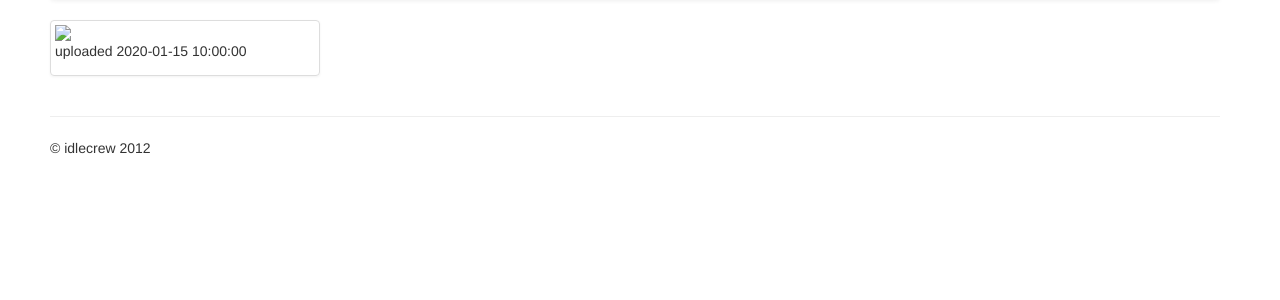
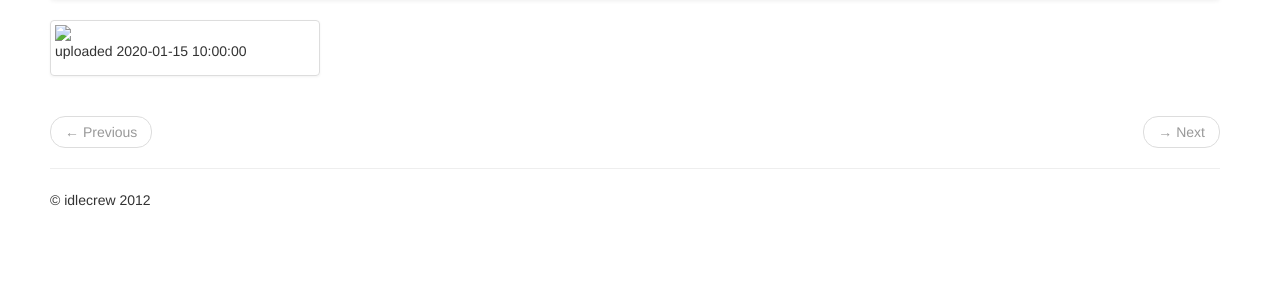
Before and after one commit to mschuetz/tamaraw, a Python web app: template image_org/templates/recent.html in a window 1280 px wide. Shown: the part 102-402 px from the top of the page. Run offline with Jinja, Linux system fonts and the light colour scheme; the template is opened without the code that fills it: most values are stand-ins (such as "Sample title", 1, 10 or a date in 2020); some libraries are stand-ins or nearby versions.

Commit message:
fixed matrix layout of thumbnails

```diff
--- a/image_org/templates/recent.html
+++ b/image_org/templates/recent.html
@@ -17,8 +17,9 @@
 	</div>
 </div>
 <div>
+{% for row in images|batch(4) %}
 <ul class="thumbnails">
-	{% for image in images %}
+	{% for image in row %}
  	<li class="span3">
 	<div class="thumbnail">
 		<img src="{{ url_for('get_image', store_key=image.store_key, x=320, y=240) }}"/>
@@ -27,6 +28,18 @@
 	</li>
 	{% endfor %}
 </ul>
-
+{% endfor %}
+<ul class="pager">
+	{% if prev_offset is defined %}
+		<li class="previous"><a href="{{ url_for('recent_images', offset=prev_offset) }}">&larr; Previous</a></li>
+	{% else %}
+		<li class="previous disabled"><a href="#">&larr; Previous</a></li>
+	{% endif %}
+	{% if next_offset is defined %}
+		<li class="next"><a href="{{ url_for('recent_images', offset=next_offset) }}">&rarr; Next</a></li>
+	{% else %}
+		<li class="next disabled"><a href="#">&rarr; Next</a></li>
+	{% endif%}
+</ul>
 </div>
 {% endblock %}
```
